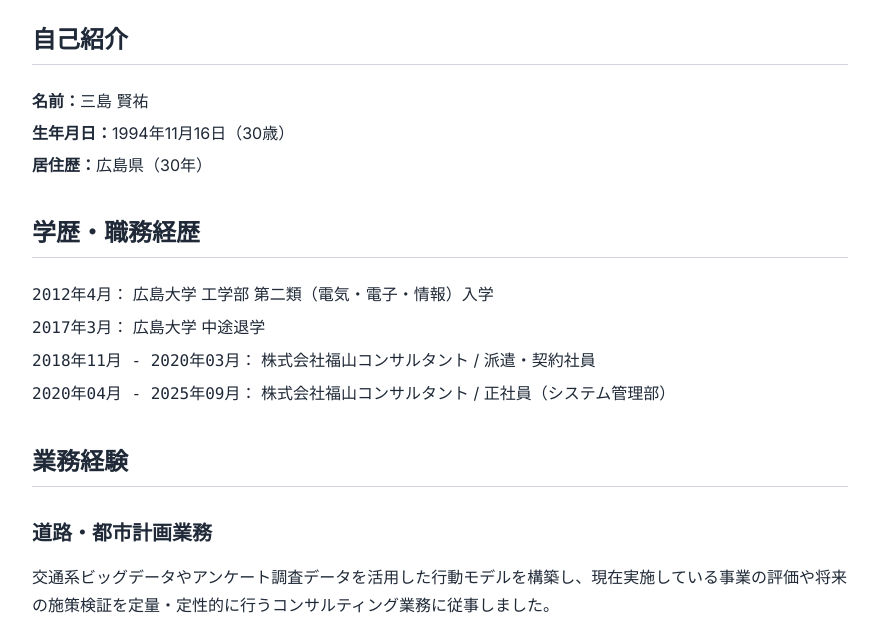
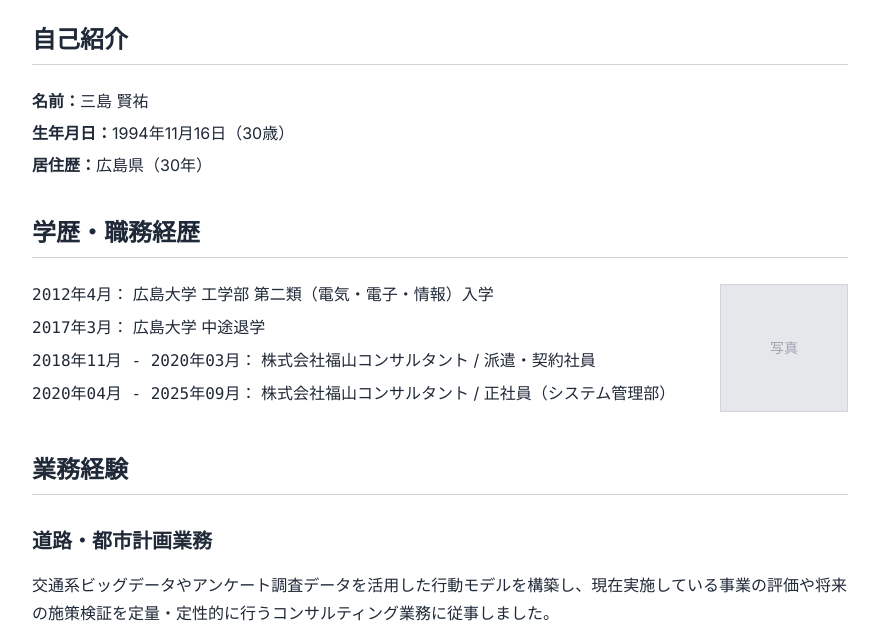
Before and after one commit to kmishima16/my-profile, a plain HTML site: page index.html in a window 1280 px wide. Shown: the part 104-736 px from the top of the page, without its empty margins (200-1079 px from the left). Drawn offline with nearby package versions, Linux system fonts and the light colour scheme.

Commit message:
update 写真の枠

```diff
--- a/index.html
+++ b/index.html
@@ -54,12 +54,17 @@
 
             <section id="history">
                 <h2 class="border-b border-gray-300 pb-2 mt-10 mb-6 text-2xl font-semibold">学歴・職務経歴</h2>
-                <ul>
-                    <li><span class="font-mono">2012年4月：</span> 広島大学 工学部 第二類（電気・電子・情報）入学</li>
-                    <li><span class="font-mono">2017年3月：</span> 広島大学 中途退学</li>
-                    <li><span class="font-mono">2018年11月 - 2020年03月：</span> 株式会社福山コンサルタント / 派遣・契約社員</li>
-                    <li><span class="font-mono">2020年04月 - 2025年09月：</span> 株式会社福山コンサルタント / 正社員（システム管理部）</li>
-                </ul>
+                <div class="flex flex-col sm:flex-row items-start sm:items-center gap-8">
+                    <ul class="flex-1">
+                        <li><span class="font-mono">2012年4月：</span> 広島大学 工学部 第二類（電気・電子・情報）入学</li>
+                        <li><span class="font-mono">2017年3月：</span> 広島大学 中途退学</li>
+                        <li><span class="font-mono">2018年11月 - 2020年03月：</span> 株式会社福山コンサルタント / 派遣・契約社員</li>
+                        <li><span class="font-mono">2020年04月 - 2025年09月：</span> 株式会社福山コンサルタント / 正社員（システム管理部）</li>
+                    </ul>
+                    <div class="w-32 h-32 bg-gray-200 flex items-center justify-center text-gray-400 text-sm border border-gray-300">
+                        写真
+                    </div>
+                </div>
             </section>
 
             <section id="experience">
```
